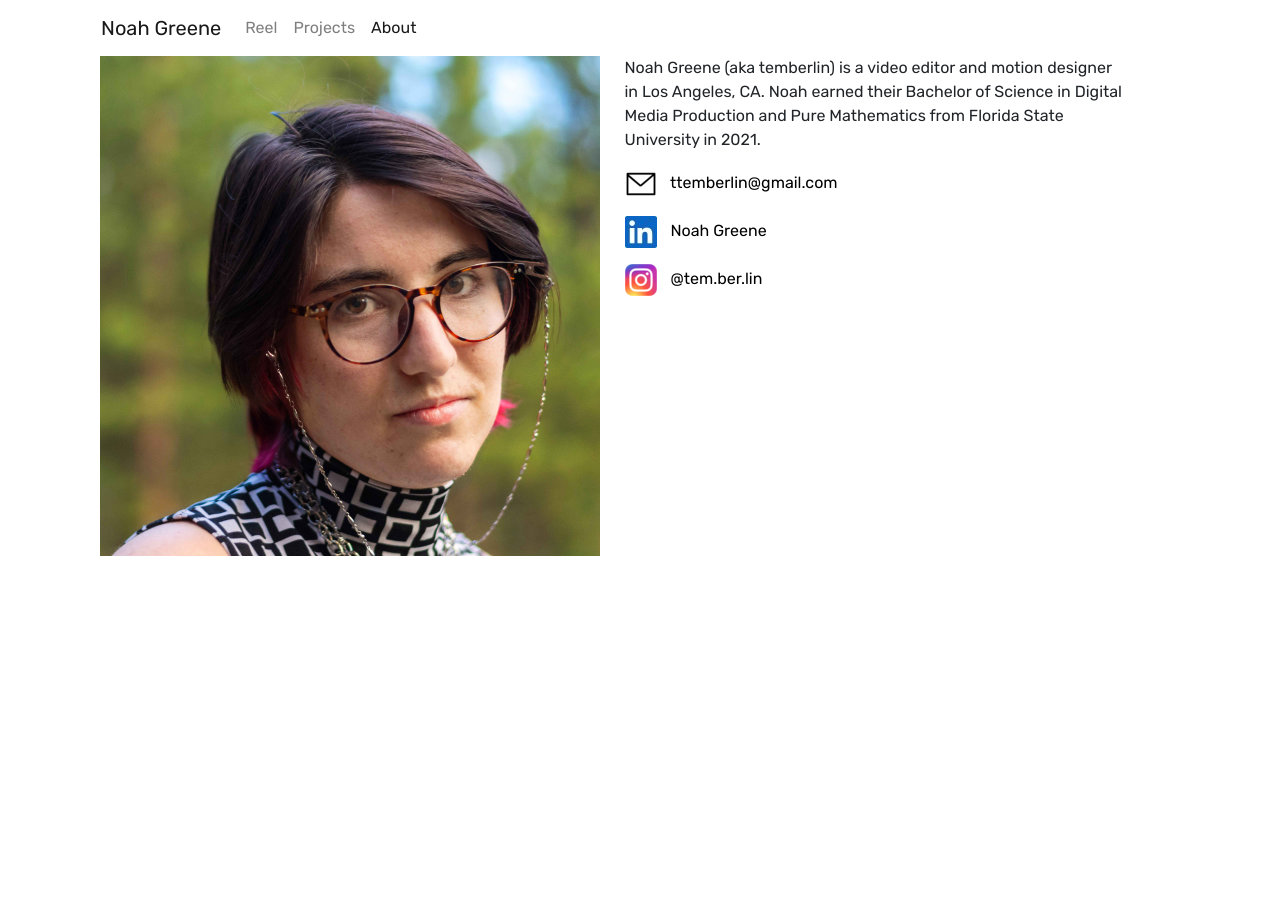
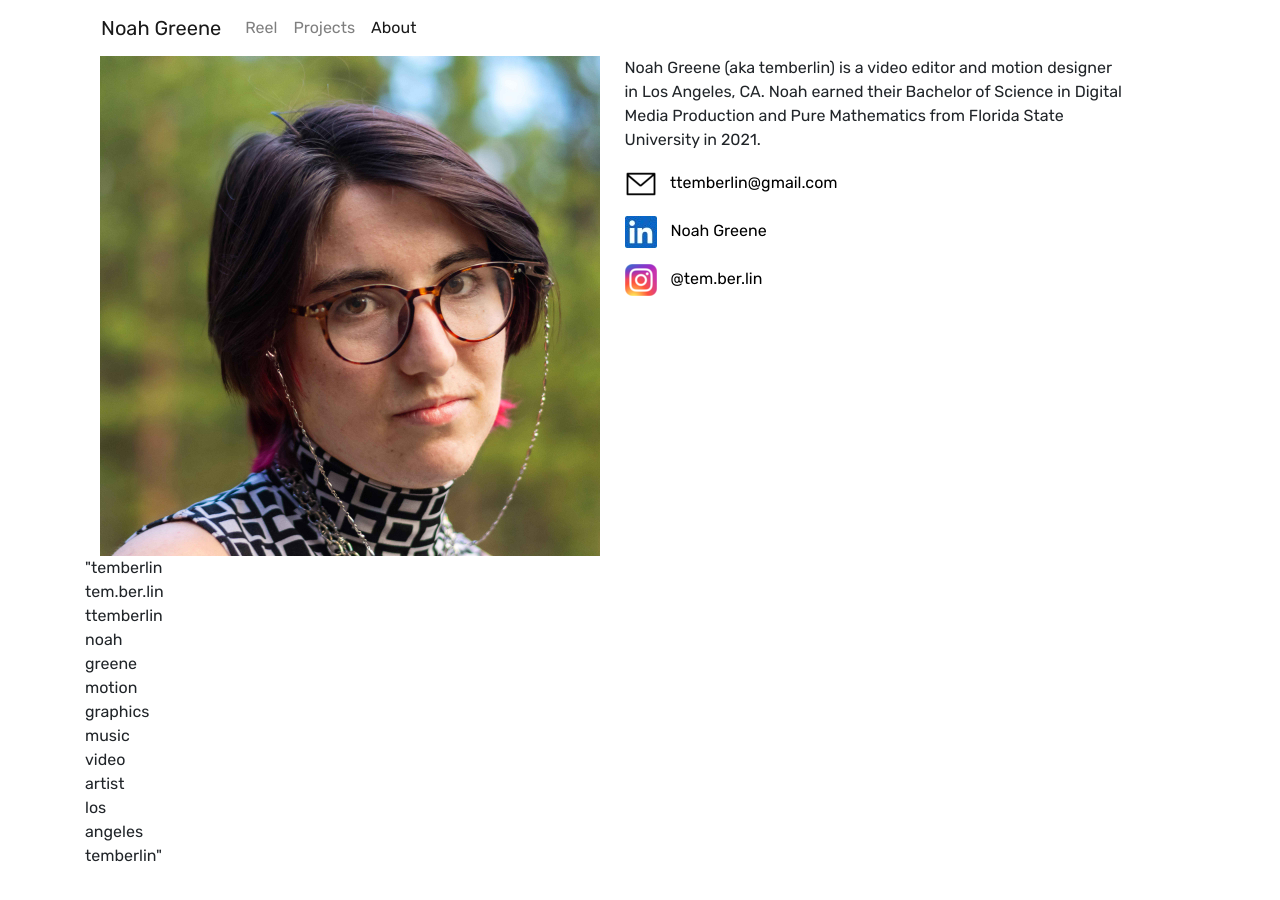
Before and after one commit to miairene/miairene.github.io, a Jekyll site: the page built from about.md, in a window 1280 px wide. Built offline with Jekyll 4.4.1, drawn with Linux system fonts in a browser that asks for light colours.

Commit message:
Update default.html

```diff
--- a/_layouts/default.html
+++ b/_layouts/default.html
@@ -29,6 +29,12 @@
     <script src="https://stackpath.bootstrapcdn.com/bootstrap/4.4.1/js/bootstrap.min.js"
         integrity="sha384-wfSDF2E50Y2D1uUdj0O3uMBJnjuUD4Ih7YwaYd1iqfktj0Uod8GCExl3Og8ifwB6"
         crossorigin="anonymous"></script>
+
+
+<div class="seo-content">
+    "temberlin tem.ber.lin ttemberlin noah greene motion graphics music video artist los angeles temberlin"
+</div>
+
 </body>
 
 </html>
```
